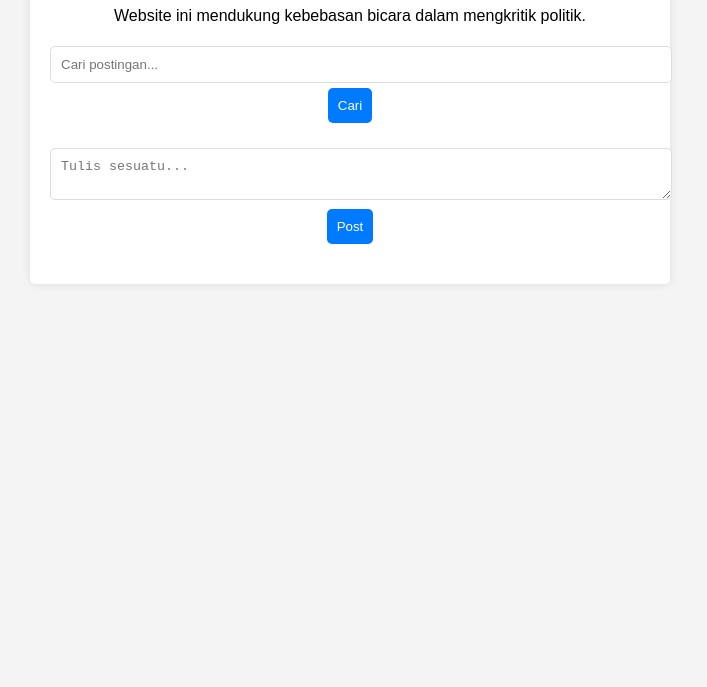
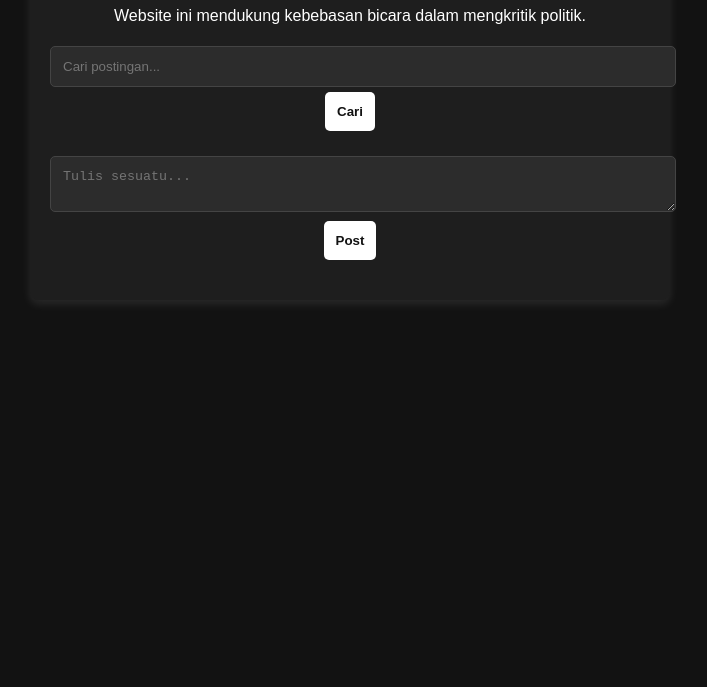
Before and after one commit to Globaleyes09/GLOBAL-eyess, a plain HTML site: page index.html in a window 1280 px wide. Shown: the part 113-800 px from the top of the page, without its empty margins (290-997 px from the left). Drawn offline with Linux system fonts and the light colour scheme.

Commit message:
Update style.css

```diff
--- a/style.css
+++ b/style.css
@@ -1,6 +1,7 @@
 body {
     font-family: Arial, sans-serif;
-    background-color: #f4f4f4;
+    background-color: #121212; /* Warna hitam */
+    color: #ffffff; /* Warna putih */
     text-align: center;
     margin: 0;
     padding: 0;
@@ -9,10 +10,10 @@ body {
 .container {
     max-width: 600px;
     margin: 20px auto;
-    background: white;
+    background: #1e1e1e; /* Hitam keabu-abuan */
     padding: 20px;
-    box-shadow: 0px 0px 10px rgba(0, 0, 0, 0.1);
-    border-radius: 5px;
+    box-shadow: 0px 4px 10px rgba(255, 255, 255, 0.1);
+    border-radius: 8px;
 }
 
 .search-container, .post-container {
@@ -21,21 +22,53 @@ body {
 
 input, textarea {
     width: 100%;
-    padding: 10px;
+    padding: 12px;
     margin: 5px 0;
-    border: 1px solid #ddd;
+    border: 1px solid #444;
     border-radius: 5px;
+    background: #2c2c2c;
+    color: white;
 }
 
 button {
+    background: #ffffff; /* Warna putih */
+    color: #121212; /* Warna hitam */
+    border: none;
+    padding: 12px;
+    cursor: pointer;
+    border-radius: 5px;
+    font-weight: bold;
+    transition: 0.3s ease;
+}
+
+button:hover {
+    background: #cccccc; /* Abu-abu terang */
+    color: #000000;
+}
+
+.post {
+    background: #222;
+    padding: 15px;
+    margin: 10px 0;
+    border-radius: 5px;
+    box-shadow: 0px 2px 5px rgba(255, 255, 255, 0.1);
+}
+
+.post p {
+    font-size: 16px;
+    margin: 0;
+}
+
+.like-button {
     background: #007BFF;
     color: white;
     border: none;
-    padding: 10px;
+    padding: 8px;
     cursor: pointer;
     border-radius: 5px;
+    transition: 0.3s ease;
 }
 
-button:hover {
+.like-button:hover {
     background: #0056b3;
 }
```
